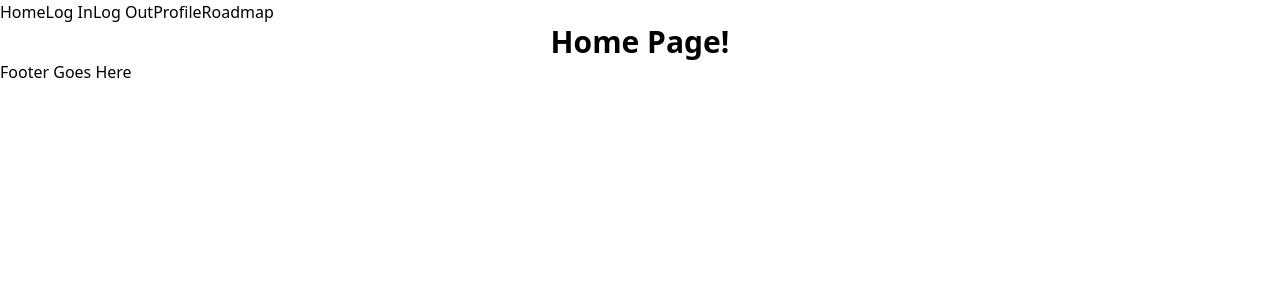
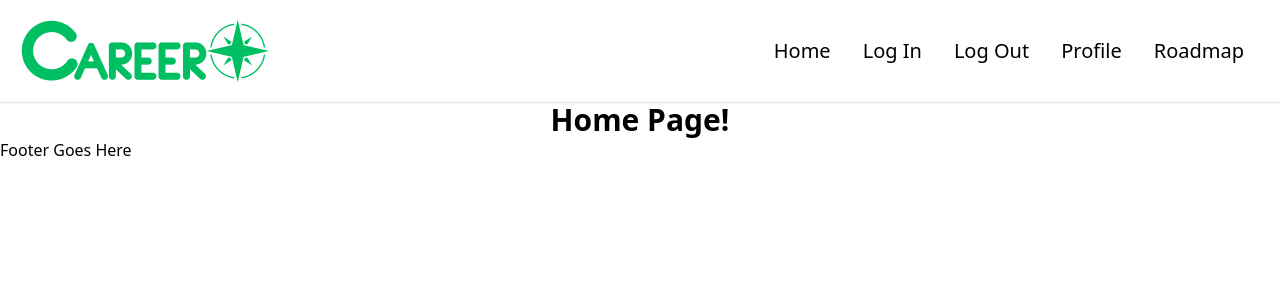
Before and after one commit to PekaVengers/CareerCompass, a React (Vite) app in the folder client/: page / in a window 1280 px wide. Shown: the top 300 px of the page. Built offline with nearby package versions, Linux system fonts and the light colour scheme; no server answers.

Commit message:
MVP Navbar

```diff
--- a/client/src/components/Navbar.jsx
+++ b/client/src/components/Navbar.jsx
@@ -1,15 +1,44 @@
 import { NavLink } from "react-router-dom";
 import LoginButton from "./LoginButton";
 import LogoutButton from "./LogoutButton";
+import Logo from "../assets/logo.png";
+
+function hamClick(e){
+  let list = document.querySelector('ul')
+  e.name === 'menu' ? (e.name = 'close', list.classList.add('top-[80px]'), list.classList.add('opacity-100')): e.name = 'menu', list.classList.remove('top-[80px'), ist.classList.remove('opacity-100')
+}
 
 export default function Navbar() {
   return (
     <div>
-      <NavLink to="/">Home</NavLink>
-      <LoginButton />
-      <LogoutButton />
-      <NavLink to="/profile">Profile</NavLink>
-      <NavLink to="/roadmap">Roadmap</NavLink>
+      <div className="p-5 bg-white shadow md:flex md:items-center md:justify-between">
+        <div className="cursor-pointer flex justify-between items-center">
+          <img src={Logo} alt="" />
+          <span className="text-3xl cursor-pointer md:hidden block">
+          <ion-icon name="menu-outline" onClick={hamClick}></ion-icon>
+          </span>
+        </div>
+
+        <ul className="md:flex md:items-center z-[-1] md:z-auto md:static absolute bg-white w-full left-0 md:w-auto md:py-4 md:pl-0 pl-7 md:opacity-100 opacity-0 top-[400px] transition-all ease-in duration-500">
+          <li className="mx-4 my-6 md:my-0">
+            <a href="#" className="text-xl hover:text-green-500 duration-500"><NavLink to="/">Home</NavLink></a>
+          </li>
+          <li className="mx-4 my-6 md:my-0">
+            <a href="#" className="text-xl hover:text-green-500 duration-500"><LoginButton /></a>
+          </li>
+          <li className="mx-4 my-6 md:my-0">
+            <a href="#" className="text-xl hover:text-green-500 duration-500"><LogoutButton /></a>
+          </li>
+          <li className="mx-4 my-6 md:my-0">
+            <a href="#" className="text-xl hover:text-green-500 duration-500"><NavLink to="/profile">Profile</NavLink></a>
+          </li>
+          <li className="mx-4 my-6 md:my-0">
+            <a href="#" className="text-xl hover:text-green-500 duration-500"><NavLink to="/roadmap">Roadmap</NavLink></a>
+          </li>
+
+
+        </ul>
+      </div>
     </div>
   );
 }
```
Also changed, not shown: client/src/assets/logo.png (added).
